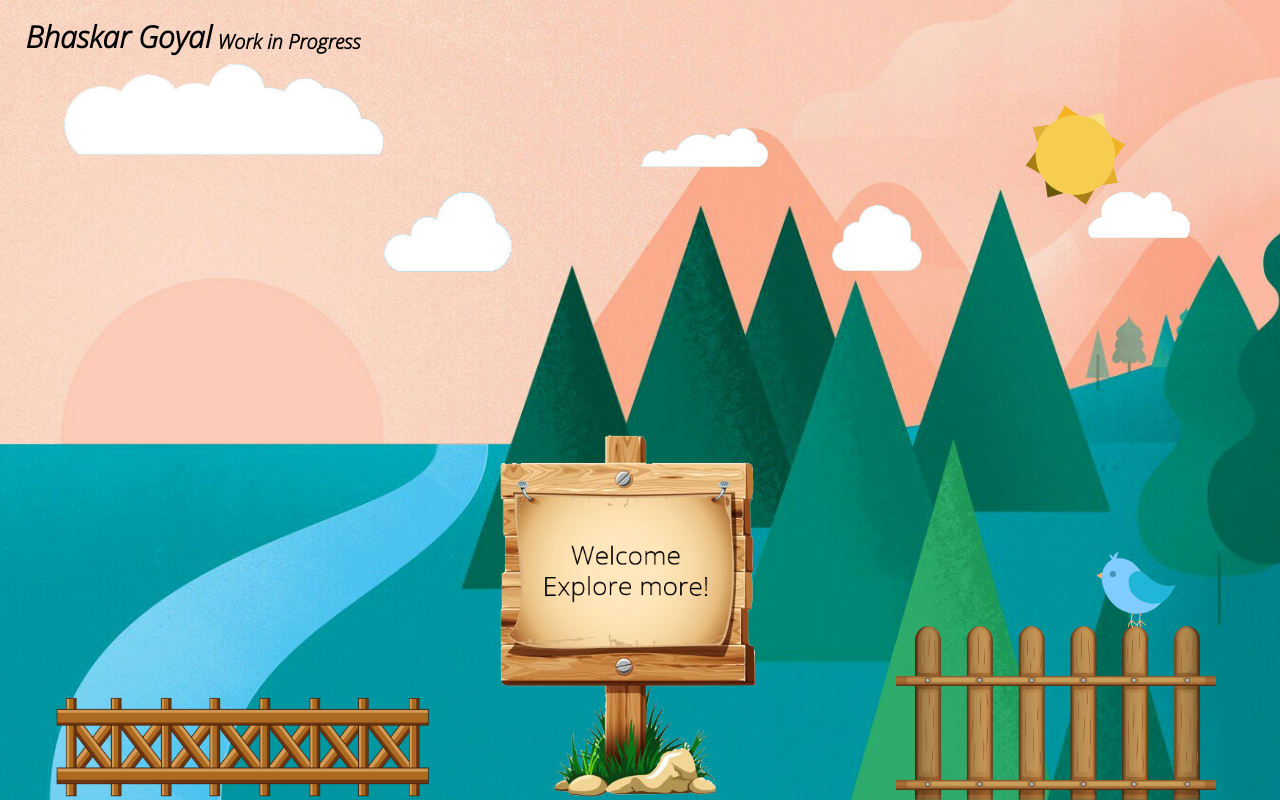
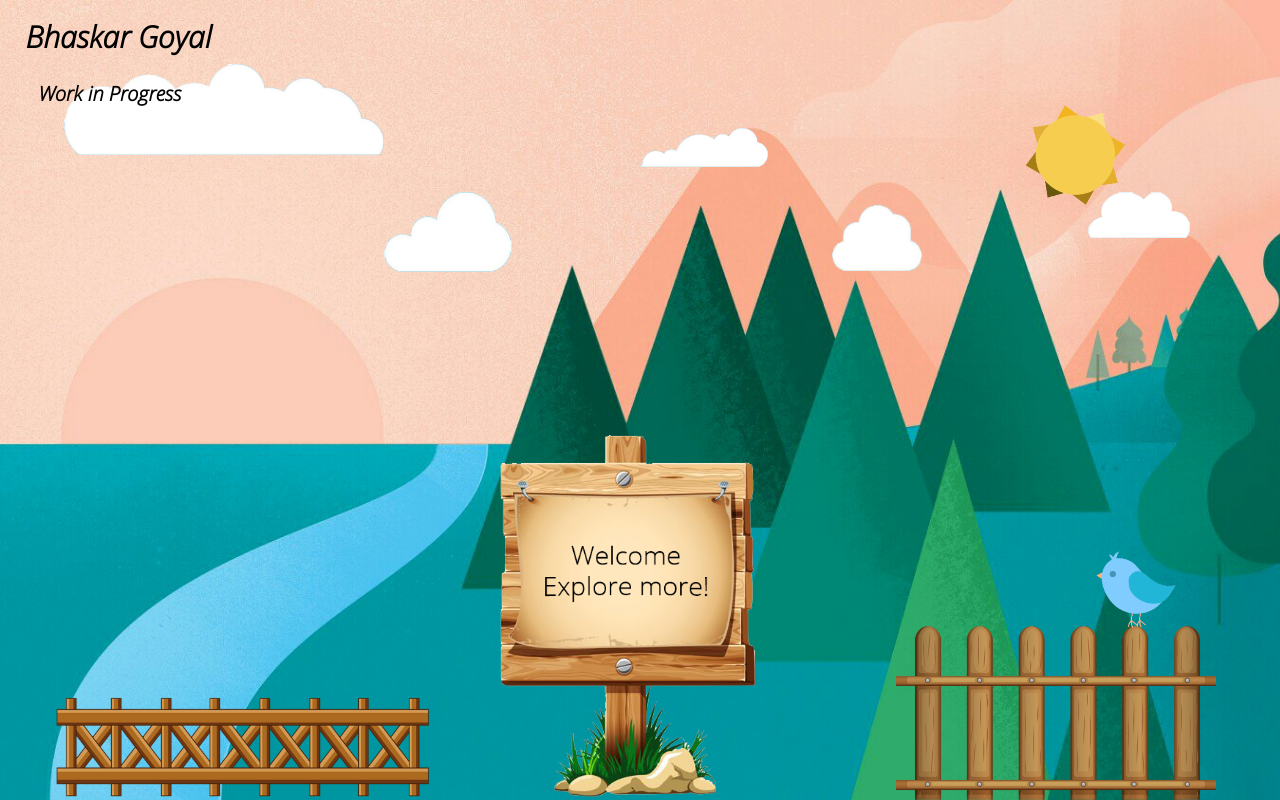
Before and after one commit to bhaskargoyal/bhaskargoyal.github.io, a plain HTML site: page index.html in a window 1280 px wide. Drawn offline with Linux system fonts and the light colour scheme.

Commit message:
Changed Work progress styling

```diff
--- a/css/style.css
+++ b/css/style.css
@@ -446,8 +446,8 @@ h2 {
 
 #status {
     position: absolute;
-    top: 3.5%;
-    left: 17%;
+    top: 10%;
+    left: 3%;
     font-size: 20px;
 
 }
```
